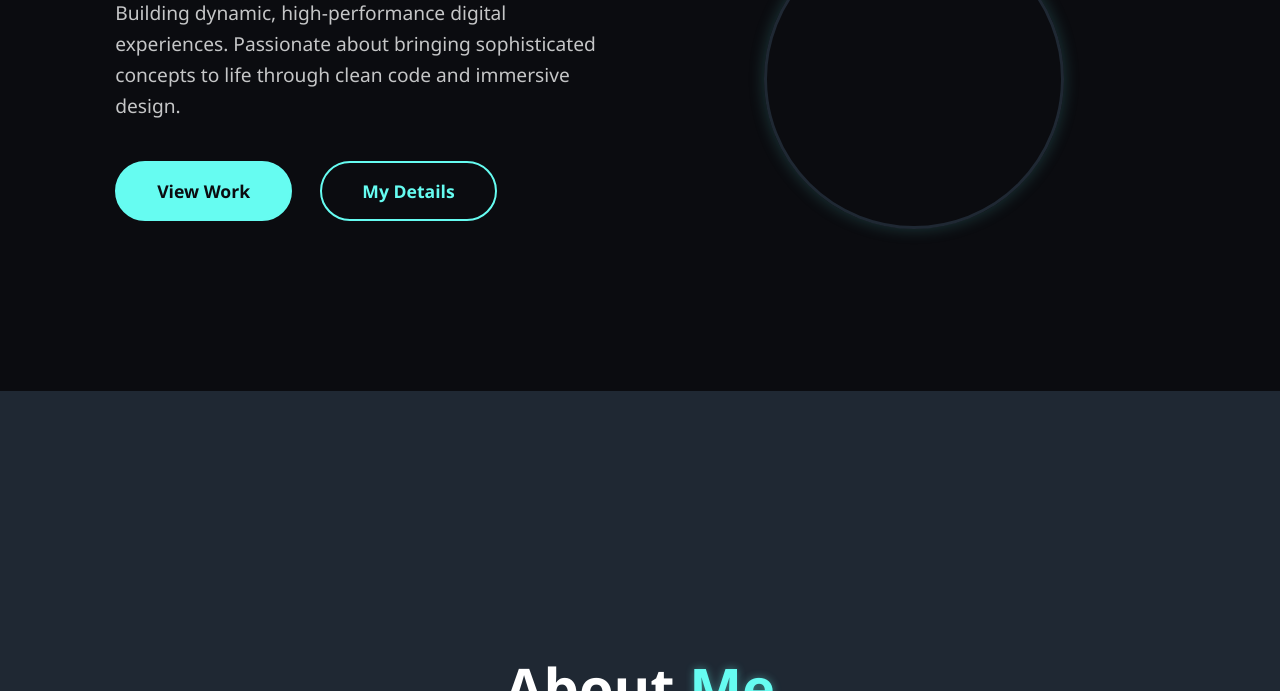
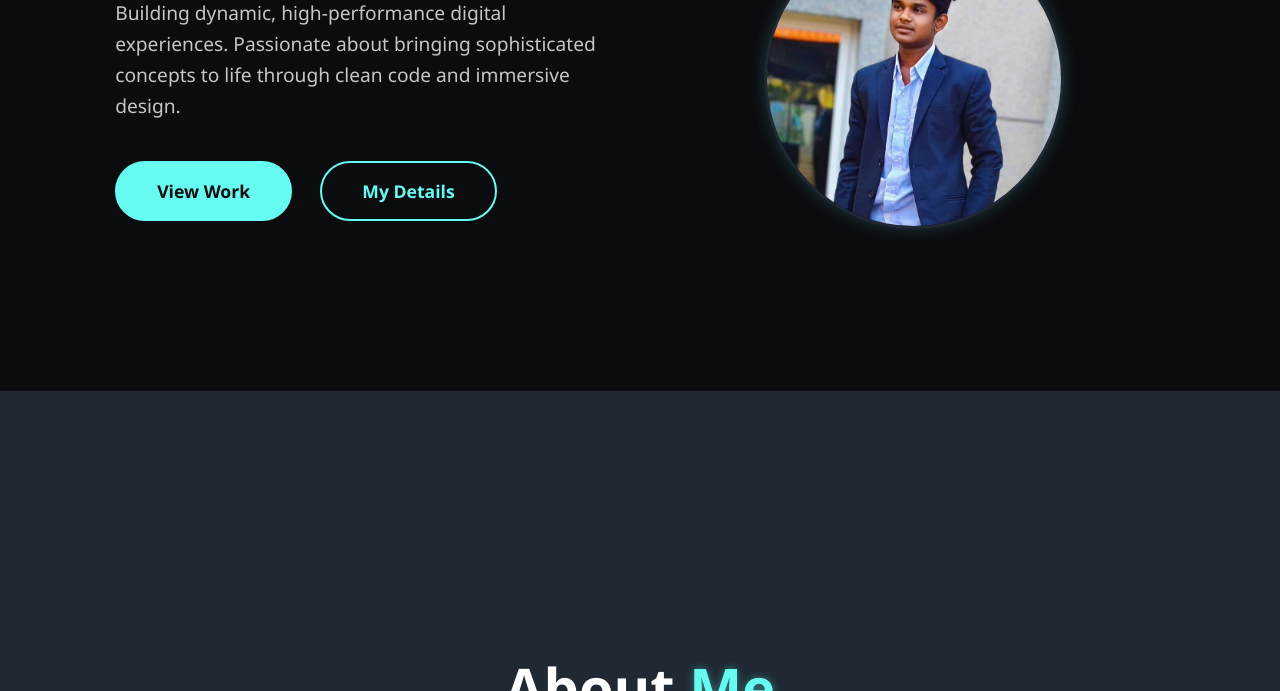
Before and after one commit to Guruvishnu444/jeevaport, a plain HTML site: page index.html in a window 1280 px wide. Shown: the part 409-1100 px from the top of the page. Drawn offline with Linux system fonts and the light colour scheme.

Commit message:
Update portfolio website files

```diff
--- a/index.html
+++ b/index.html
@@ -31,7 +31,8 @@
             </div>
         </div>
         <div class="home-img">
-            <img src="./images/Screenshot_2025_0311_014355.jpg" alt="Cinematic Noir Portrait">
+<img src="image/Screenshot_2025_0311_014355.jpg" alt="Noir Portrait">
+
         </div>
     </section>
 
```
